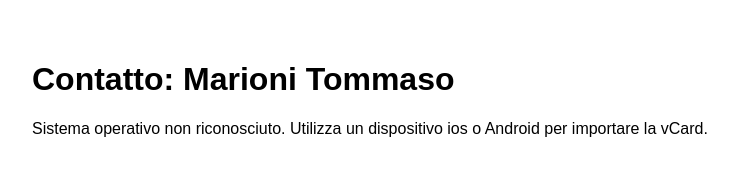
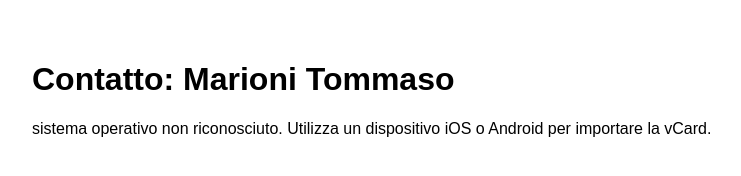
Before and after one commit to tommasomarioni/VCARDMarioni, a plain HTML site: page index.html in a window 1280 px wide. Shown: the full height of the page, 8-749 px from the left. Drawn offline with Linux system fonts and the light colour scheme.

Commit message:
Update index.html

```diff
--- a/index.html
+++ b/index.html
@@ -30,7 +30,7 @@
   if (isIOS()){
     msg.textContent="Sei su iOS: clicca per aggiungere la vCard.";
     actionDiv.innerHTML = `<a href="${vcardLink}" download>
-  <button> Aggiungi ai contatti (iOS) </button>
+      <button> Aggiungi ai contatti (iOS) </button>
     </a>`;
   } else if (isAndroid()) {
     msg.textContent="Sei su Android: clicca per aggiungere la vCard.";
@@ -38,8 +38,8 @@
       <button> Aggiungi ai contatti (Android) </button>
     </a>`;
   } else{
-    msg.textContent = "Sistema operativo non riconosciuto. Utilizza un dispositivo " +
-            "ios o Android per importare la vCard."
+    msg.textContent = "sistema operativo non riconosciuto. Utilizza un dispositivo " +
+            "iOS o Android per importare la vCard."
   }
 </script>
 
```
